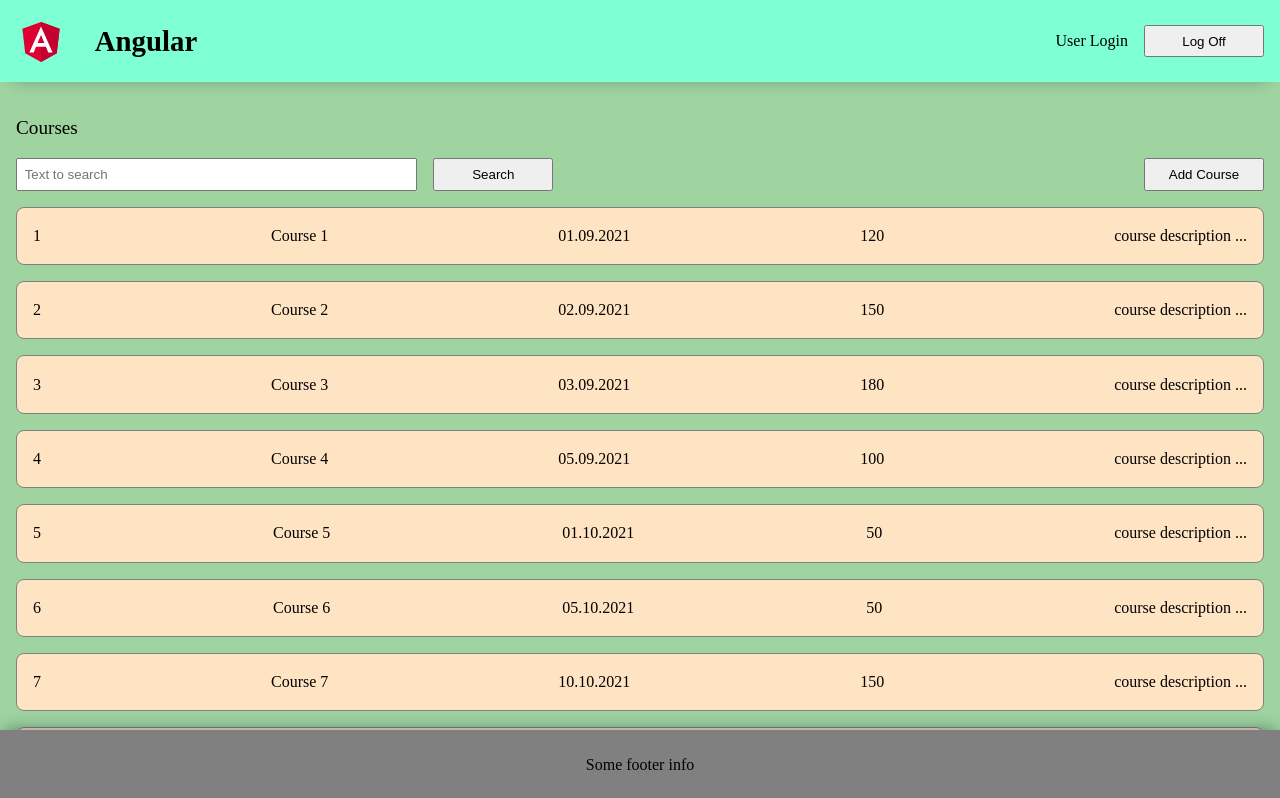
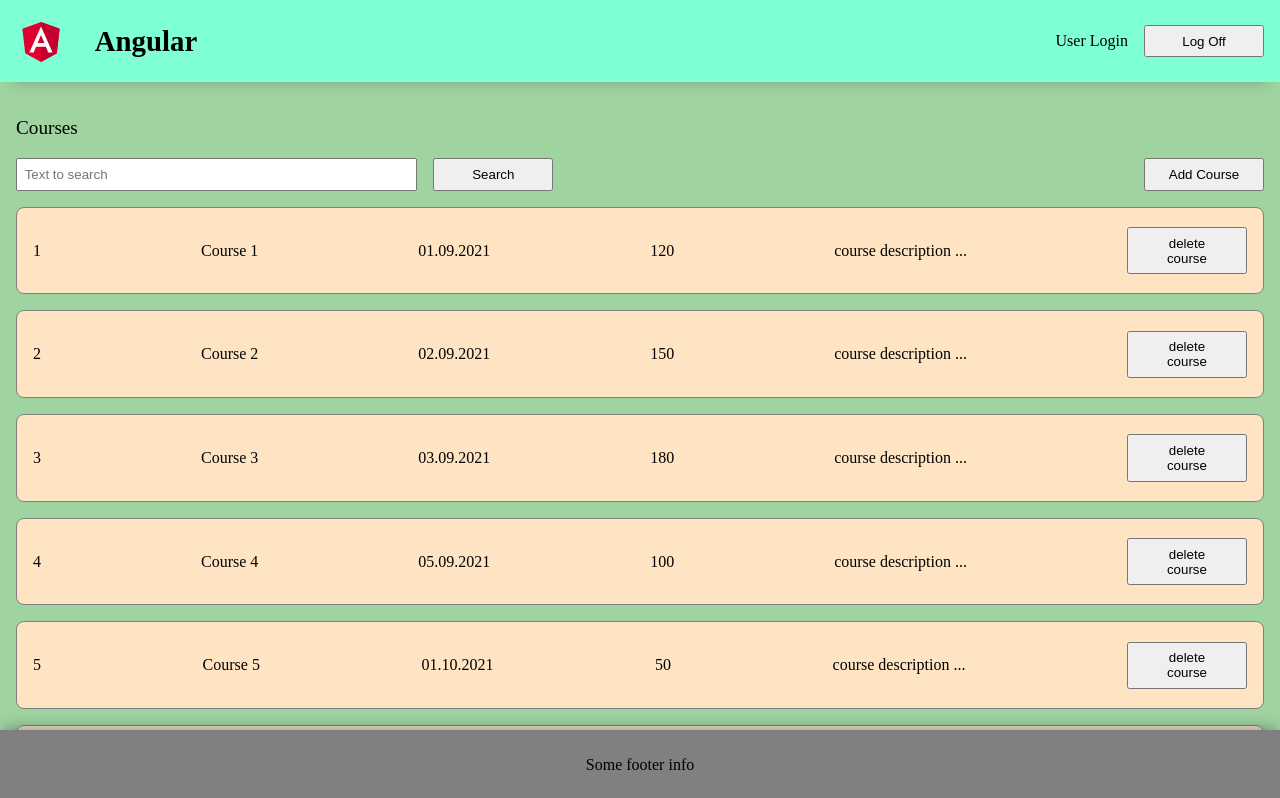
Before and after one commit to AlexeyEmshanov/ng-module, an Angular app in the folder ng-courses/: page / in a window 1280 px wide. Shown: the top 798 px of the page. Built offline with nearby package versions, Linux system fonts and the light colour scheme.

Commit message:
feat: add delete item functionality to course item

```diff
--- a/ng-courses/src/app/components/course-item/course-item.component.html
+++ b/ng-courses/src/app/components/course-item/course-item.component.html
@@ -4,4 +4,5 @@
   <div>{{courseItem?.creationDate}}</div>
   <div>{{courseItem?.duration}}</div>
   <div>{{courseItem?.description}}</div>
+  <button class="btn" (click)="delete()">delete course</button>
 </div>
--- a/ng-courses/src/app/components/course-item/course-item.component.scss
+++ b/ng-courses/src/app/components/course-item/course-item.component.scss
@@ -6,5 +6,6 @@
   margin-bottom: 1em;
   display: flex;
   justify-content: space-between;
+  align-items: center;
   padding: 1.2em 1em;
 }
--- a/ng-courses/src/app/components/course-item/course-item.component.ts
+++ b/ng-courses/src/app/components/course-item/course-item.component.ts
@@ -1,4 +1,4 @@
-import { Component, Input, OnInit } from '@angular/core';
+import { Component, Input, OnInit, Output, EventEmitter } from '@angular/core';
 import { ICourse } from 'src/app/model/interfaces/icourse';
 
 @Component({
@@ -7,7 +7,9 @@ import { ICourse } from 'src/app/model/interfaces/icourse';
   styleUrls: ['./course-item.component.scss']
 })
 export class CourseItemComponent implements OnInit {
-  @Input() courseItem?: ICourse;
+  @Input() courseItem!: ICourse;
+
+  @Output() onDelete: EventEmitter<number> = new EventEmitter<number>();
 
   constructor() { }
 
@@ -15,4 +17,8 @@ export class CourseItemComponent implements OnInit {
 
   }
 
+  public delete(): void {
+    this.onDelete.emit(this.courseItem.id);
+  }
+
 }
--- a/ng-courses/src/app/components/courses-page/courses-page.component.html
+++ b/ng-courses/src/app/components/courses-page/courses-page.component.html
@@ -16,7 +16,7 @@
   </div>
 
   <ul class="courses-list" >
-    <app-course-item *ngFor="let course of courses" [courseItem]="course"></app-course-item>
+    <app-course-item *ngFor="let course of courses" [courseItem]="course" (onDelete)="deleteItem($event)"></app-course-item>
   </ul>
 
   <button class="btn btn_load-more" (click)="onLoadMoreClick()">load more</button>
--- a/ng-courses/src/app/components/courses-page/courses-page.component.scss
+++ b/ng-courses/src/app/components/courses-page/courses-page.component.scss
@@ -1,8 +1,6 @@
 .courses-page_container {
   width: 100%;
-  // height: 740px;
   background-color: rgb(159, 211, 159);
-  // margin: 1em 0;
   padding: 1em;
   box-sizing: border-box;
   display: flex;
--- a/ng-courses/src/app/components/courses-page/courses-page.component.ts
+++ b/ng-courses/src/app/components/courses-page/courses-page.component.ts
@@ -30,4 +30,8 @@ export class CoursesPageComponent implements OnInit {
     console.log('Load more btn clicked!');
   }
 
+  public deleteItem(idToDelete: number): void {
+    this.courses = this.courses.filter((course: ICourse) => course.id !== idToDelete)
+  }
+
 }
```
